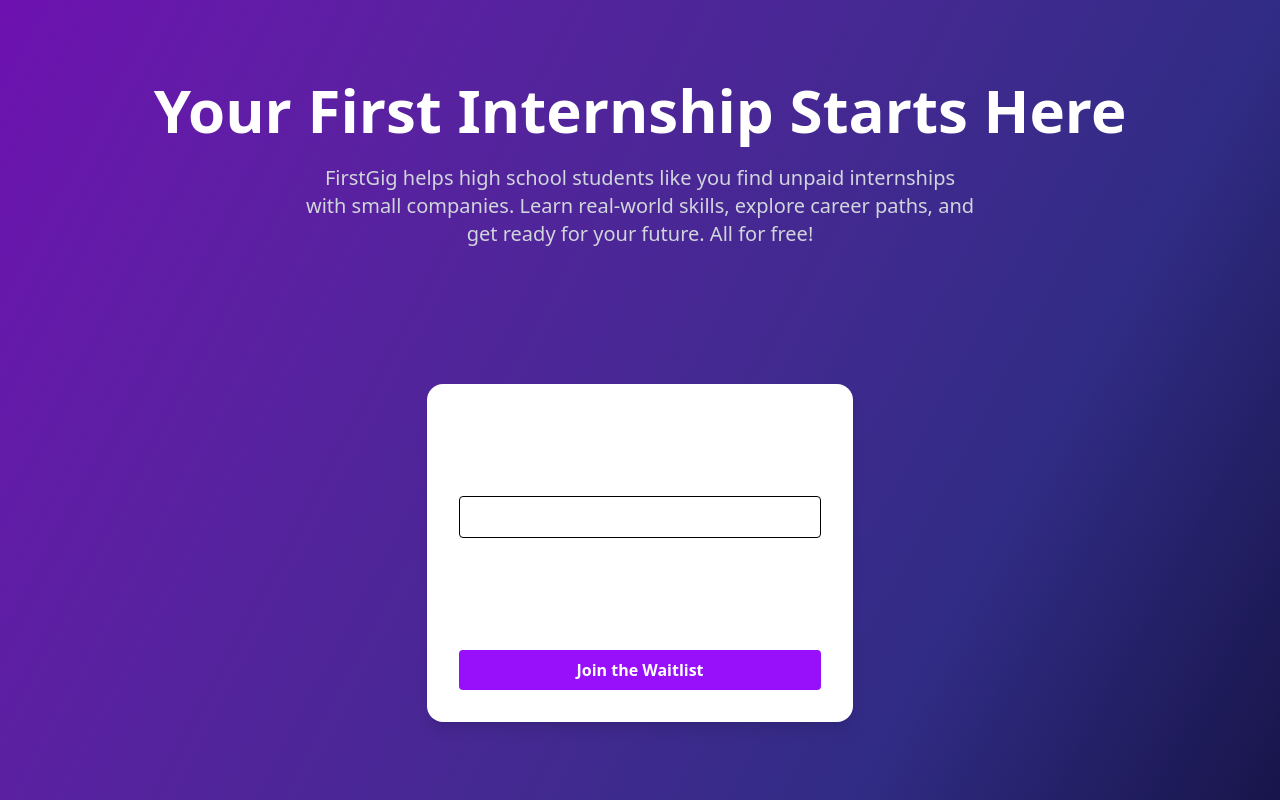
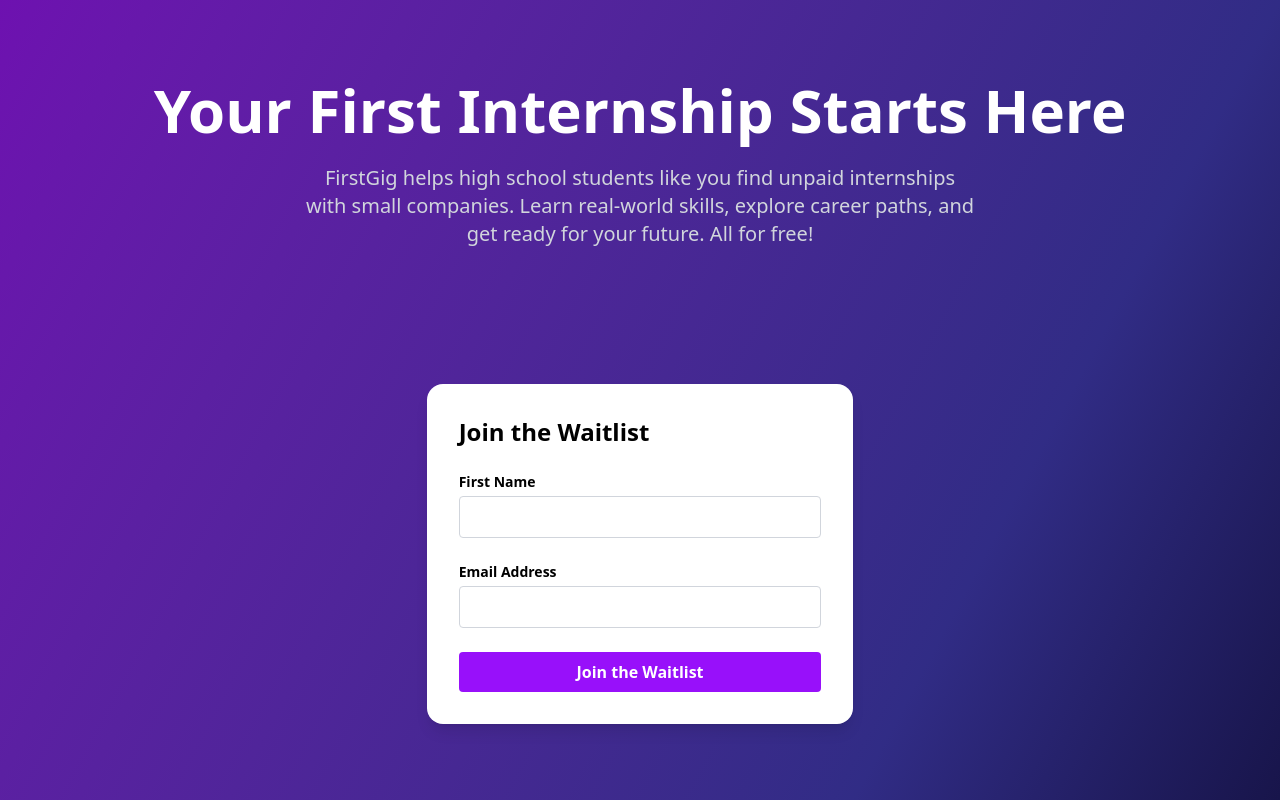
Before and after one commit to KrishivPiduri/firstgig, a React (Vite) app: page / in a window 1280 px wide. Shown: the top 800 px of the page. Built offline with nearby package versions, Linux system fonts and the light colour scheme.

Commit message:
Update waitlist form styling for improved readability; add framer-motion dependency

```diff
--- a/package.json
+++ b/package.json
@@ -11,6 +11,7 @@
   },
   "dependencies": {
     "@tailwindcss/vite": "^4.1.11",
+    "framer-motion": "^12.23.11",
     "react": "^19.1.0",
     "react-dom": "^19.1.0",
     "tailwindcss": "^4.1.11"
--- a/src/App.jsx
+++ b/src/App.jsx
@@ -39,27 +39,27 @@
 
             <section className="flex flex-col items-center py-14">
                 <form onSubmit={handleSubmit} className="bg-white bg-opacity-10 p-8 rounded-2xl backdrop-blur-md w-11/12 md:w-1/2 lg:w-1/3 shadow-lg space-y-6 text-black">
-                    <h2 className="text-2xl font-bold text-white">Join the Waitlist</h2>
+                    <h2 className="text-2xl font-bold text-black">Join the Waitlist</h2>
                     <div>
-                        <label htmlFor="name" className="block text-sm font-semibold mb-1 text-white">First Name</label>
+                        <label htmlFor="name" className="block text-sm font-semibold mb-1 text-black">First Name</label>
                         <input
                             id="name"
                             type="text"
                             name="name"
                             value={form.name}
                             onChange={handleChange}
-                            className="w-full p-2 rounded bg-white text-black border-gray-20000 border placeholder-gray-400 focus:outline-none"
+                            className="w-full p-2 rounded bg-white text-black border-gray-300 border placeholder-gray-400 focus:outline-none"
                         />
                     </div>
                     <div>
-                        <label htmlFor="email" className="block text-sm font-semibold mb-1 text-white">Email Address</label>
+                        <label htmlFor="email" className="block text-sm font-semibold mb-1 text-black">Email Address</label>
                         <input
                             id="email"
                             type="email"
                             name="email"
                             value={form.email}
                             onChange={handleChange}
-                            className="w-full p-2 rounded bg-white text-black placeholder-gray-400 focus:outline-none"
+                            className="w-full p-2 rounded bg-white text-black placeholder-gray-400 focus:outline-none border border-gray-300"
                         />
                     </div>
                     <button
```
Also changed, not shown: 1 other file (tests, documents, lock files or other folders).
